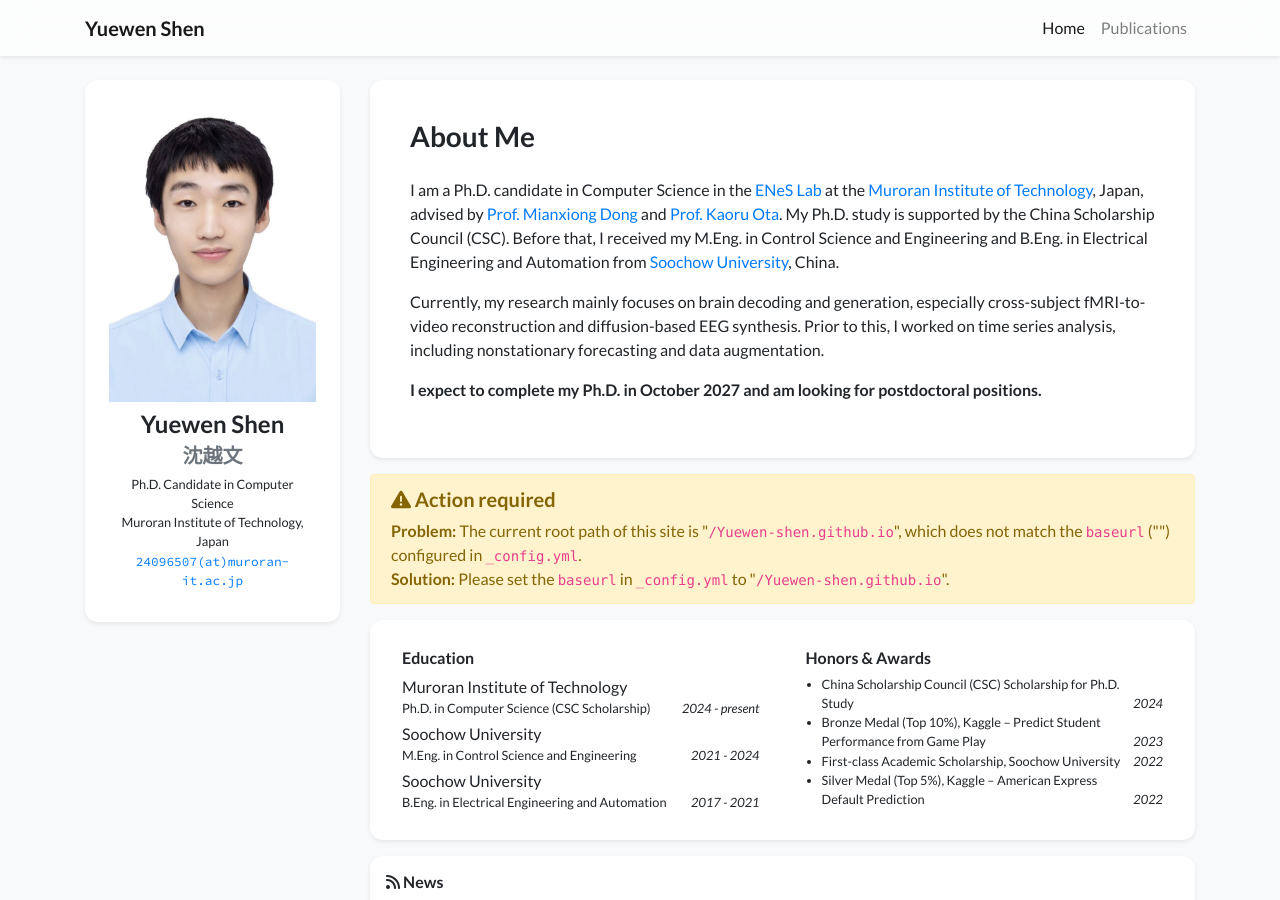
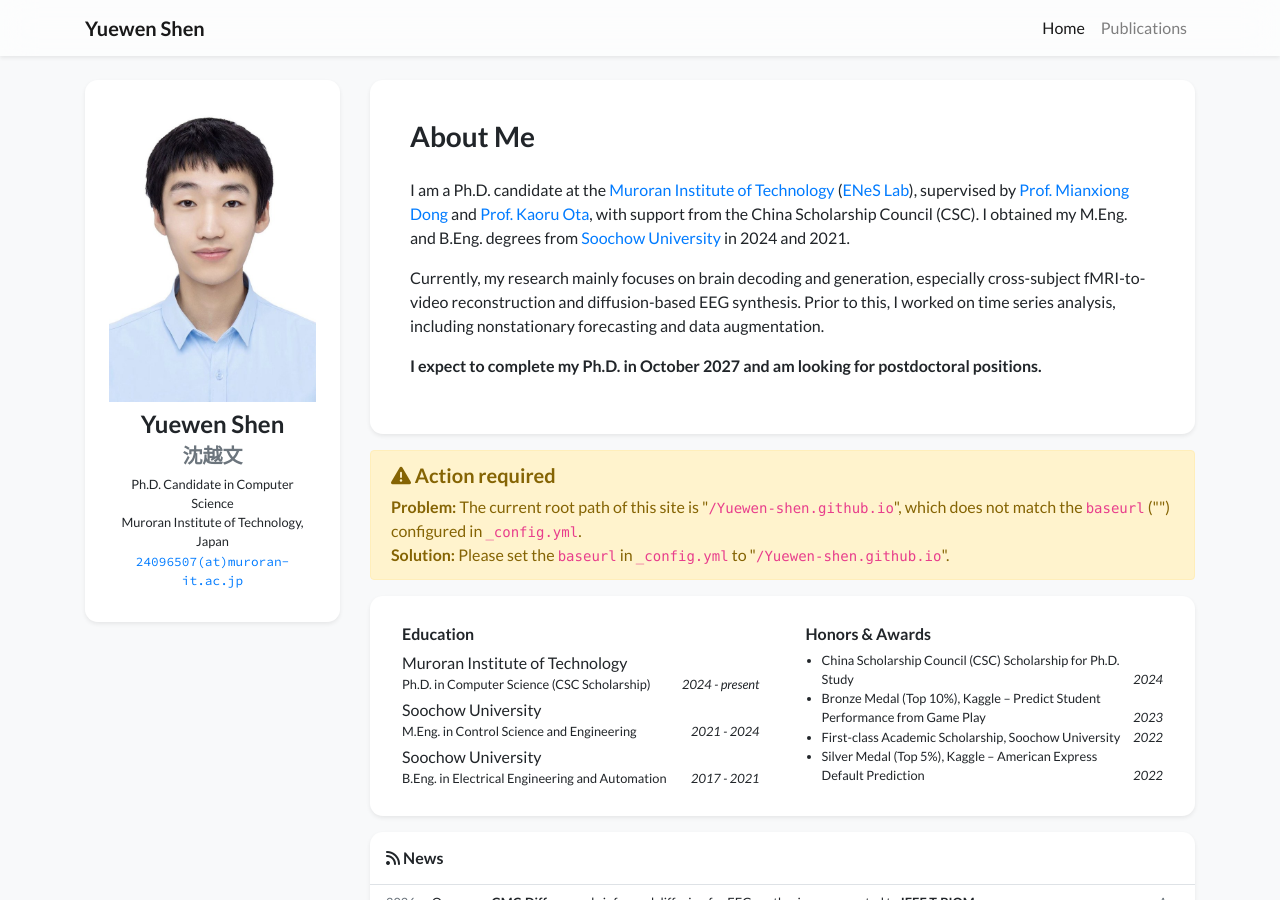
Before and after one commit to Yuewen-shen/Yuewen-shen.github.io, a Jekyll site: the page built from index.html, in a window 1280 px wide and 900 px high. Built offline with Jekyll 4.4.1, drawn with Linux system fonts in a browser that asks for light colours; nearby versions of some CDN libraries; a style sheet for code colours, icons or effects is not loaded.

Commit message:
Add favicon, use name-only home tab title, shorten intro
Co-Authored-By: Claude Opus 5.5 <noreply@anthropic.com>

```diff
--- a/_data/profile.yml
+++ b/_data/profile.yml
@@ -16,14 +16,12 @@ email: "24096507@muroran-it.ac.jp"
 short_bio_text_justify: false
 short_bio: >-
   <p>
-    I am a Ph.D. candidate in Computer Science in the
-    <a href="https://u.muroran-it.ac.jp/enes/people.html" target="_blank">ENeS Lab</a>
-    at the <a href="https://muroran-it.ac.jp/" target="_blank">Muroran Institute of Technology</a>, Japan,
-    advised by <a href="https://u.muroran-it.ac.jp/enes/~mxdong/index.html" target="_blank">Prof. Mianxiong Dong</a>
-    and <a href="https://u.muroran-it.ac.jp/enes/~ota/index.html" target="_blank">Prof. Kaoru Ota</a>. My Ph.D. study is supported by the
-    China Scholarship Council (CSC). Before that, I received my M.Eng. in Control Science and Engineering
-    and B.Eng. in Electrical Engineering and Automation from
-    <a href="https://www.suda.edu.cn/" target="_blank">Soochow University</a>, China.
+    I am a Ph.D. candidate at the <a href="https://muroran-it.ac.jp/" target="_blank">Muroran Institute of Technology</a>
+    (<a href="https://u.muroran-it.ac.jp/enes/people.html" target="_blank">ENeS Lab</a>), supervised by
+    <a href="https://u.muroran-it.ac.jp/enes/~mxdong/index.html" target="_blank">Prof. Mianxiong Dong</a> and
+    <a href="https://u.muroran-it.ac.jp/enes/~ota/index.html" target="_blank">Prof. Kaoru Ota</a>, with support from
+    the China Scholarship Council (CSC). I obtained my M.Eng. and B.Eng. degrees from
+    <a href="https://www.suda.edu.cn/" target="_blank">Soochow University</a> in 2024 and 2021.
   </p>
   <p>
     Currently, my research mainly focuses on brain decoding and generation, especially cross-subject
--- a/_layouts/default.html
+++ b/_layouts/default.html
@@ -4,7 +4,9 @@
 <head>
     <meta charset="utf-8">
     <meta name="viewport" content="width=device-width, initial-scale=1, shrink-to-fit=no">
-    <title>{{ page.title }} - {{ site.data.profile.navbar_name }}</title>
+    <title>{% if page.navbar_title == "Home" %}{{ site.data.profile.navbar_name }}{% else %}{{ page.title }} - {{ site.data.profile.navbar_name }}{% endif %}</title>
+    <link rel="icon" type="image/png" href="{{ '/assets/images/favicon.png' | relative_url }}">
+    <link rel="apple-touch-icon" href="{{ '/assets/images/apple-touch-icon.png' | relative_url }}">
 
     <!-- Stylesheets -->
     <link rel="stylesheet" href="https://cdnjs.cloudflare.com/ajax/libs/twitter-bootstrap/4.6.0/css/bootstrap.min.css" integrity="sha512-P5MgMn1jBN01asBgU0z60Qk4QxiXo86+wlFahKrsQf37c9cro517WzVSPPV1tDKzhku2iJ2FVgL67wG03SGnNA==" crossorigin="anonymous" />
```
Also changed, not shown: assets/images/apple-touch-icon.png (added), assets/images/favicon.png (added).
